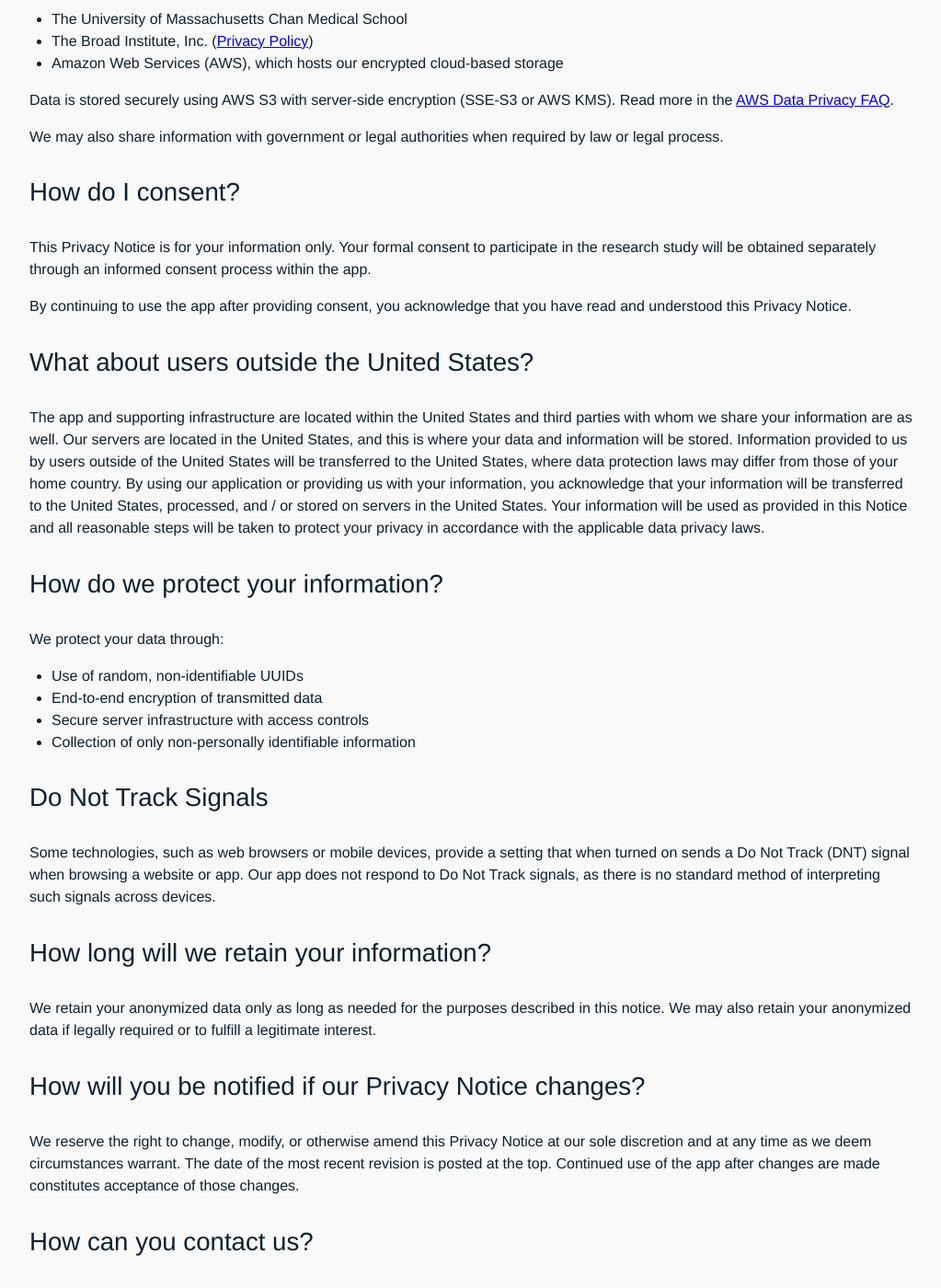
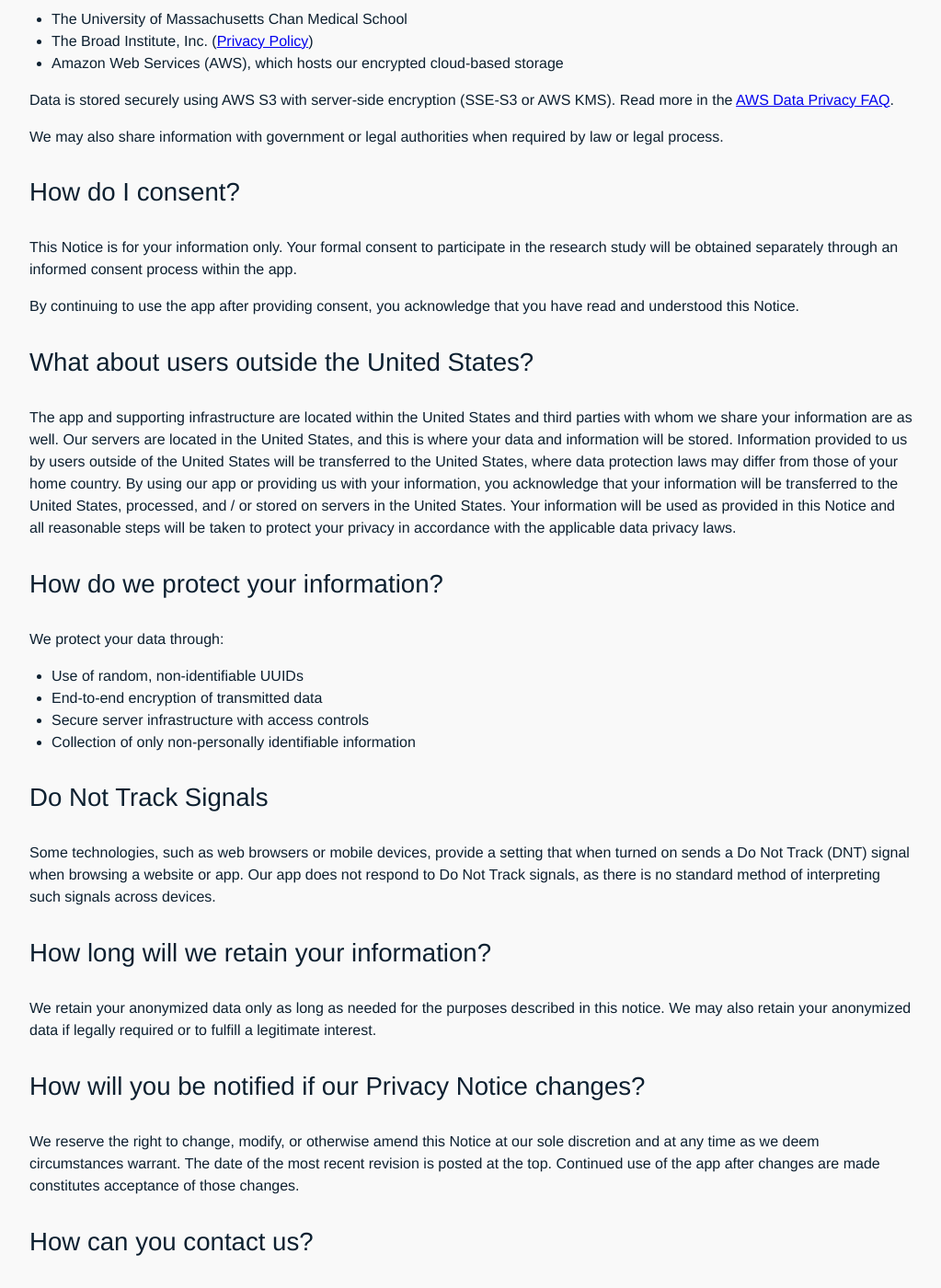
Before and after one commit to colabobio/epidemica-website, a Jekyll site: the page built from _toplevel/1-privacy.md, in a window 1280 px wide and 1400 px high, scrolled down 1852 px. Shown: the whole window at 92% size, without its empty margins (128-1151 px from the left). Built offline with Jekyll 4.4.1, drawn with Linux system fonts in a browser that asks for light colours.

Commit message:
use shorthand terms

```diff
--- a/_toplevel/1-privacy.md
+++ b/_toplevel/1-privacy.md
@@ -67,13 +67,13 @@
 
 ### How do I consent?
 
-This Privacy Notice is for your information only. Your formal consent to participate in the research study will be obtained separately through an informed consent process within the app.
+This Notice is for your information only. Your formal consent to participate in the research study will be obtained separately through an informed consent process within the app.
 
-By continuing to use the app after providing consent, you acknowledge that you have read and understood this Privacy Notice.
+By continuing to use the app after providing consent, you acknowledge that you have read and understood this Notice.
 
 ### What about users outside the United States?
 
-The app and supporting infrastructure are located within the United States and third parties with whom we share your information are as well. Our servers are located in the United States, and this is where your data and information will be stored. Information provided to us by users outside of the United States will be transferred to the United States, where data protection laws may differ from those of your home country. By using our application or providing us with your information, you acknowledge that your information will be transferred to the United States, processed, and / or stored on servers in the United States. Your information will be used as provided in this Notice and all reasonable steps will be taken to protect your privacy in accordance with the applicable data privacy laws.
+The app and supporting infrastructure are located within the United States and third parties with whom we share your information are as well. Our servers are located in the United States, and this is where your data and information will be stored. Information provided to us by users outside of the United States will be transferred to the United States, where data protection laws may differ from those of your home country. By using our app or providing us with your information, you acknowledge that your information will be transferred to the United States, processed, and / or stored on servers in the United States. Your information will be used as provided in this Notice and all reasonable steps will be taken to protect your privacy in accordance with the applicable data privacy laws.
 
 ### How do we protect your information?
 
@@ -94,7 +94,7 @@
 
 ### How will you be notified if our Privacy Notice changes?
 
-We reserve the right to change, modify, or otherwise amend this Privacy Notice at our sole discretion and at any time as we deem circumstances warrant. The date of the most recent revision is posted at the top. Continued use of the app after changes are made constitutes acceptance of those changes.
+We reserve the right to change, modify, or otherwise amend this Notice at our sole discretion and at any time as we deem circumstances warrant. The date of the most recent revision is posted at the top. Continued use of the app after changes are made constitutes acceptance of those changes.
 
 ### How can you contact us?
 
```
